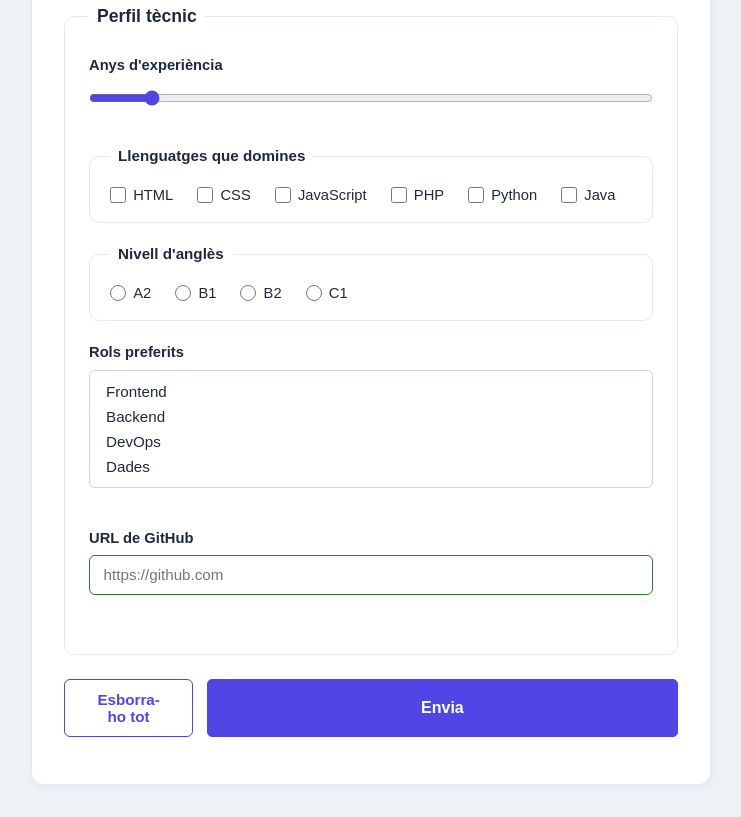
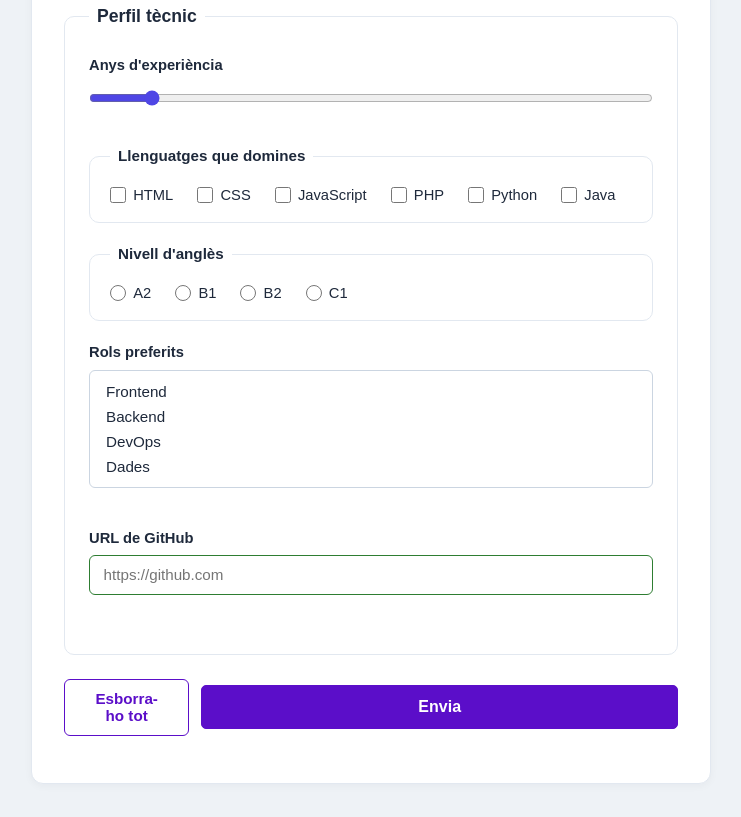
Before and after one commit to Pau72/El-meu-portfoli, a plain HTML site: page pages/contacta.html in a window 1280 px wide. Shown: the part 907-1724 px from the top of the page, without its empty margins (269-1010 px from the left). Drawn offline with Linux system fonts and the light colour scheme; files that its build step writes are made by us from their sources.

Commit message:
Add files via upload

```diff
--- a/css/formulari.css
+++ b/css/formulari.css
@@ -148,15 +148,16 @@ select[multiple] option {
 form > div:last-of-type {
   display: flex;
   justify-content: flex-end;
-  gap: 0.85rem;
-  margin-top: 0.5rem;
+  align-items: center;
+  gap: 0.75rem;
+  margin-top: 1.25rem;
 }
 
 button {
   font-family: inherit;
   font-size: 0.95rem;
   font-weight: 600;
-  padding: 0.7rem 1.5rem;
+  padding: 0.65rem 1.35rem;
   border-radius: 6px;
   cursor: pointer;
   transition: background-color 0.2s ease, color 0.2s ease, border-color 0.2s ease;
@@ -164,21 +165,21 @@ button {
 
 button[type="reset"] {
   background-color: #ffffff;
-  color: #4f46e5;
-  border: 1.5px solid #4f46e5;
+  color: #5b0ec9;
+  border: 1.5px solid #5b0ec9;
 }
 
 button[type="reset"]:hover {
-  background-color: #eef2ff;
+  background-color: #f3e8ff;
 }
 
 button[type="submit"] {
-  background-color: #4f46e5;
+  background-color: #5b0ec9;
   color: #ffffff;
-  border: 1.5px solid #4f46e5;
+  border: 1.5px solid #5b0ec9;
 }
 
 button[type="submit"]:hover {
-  background-color: #4338ca;
-  border-color: #4338ca;
+  background-color: #4909a3;
+  border-color: #4909a3;
 }
```
